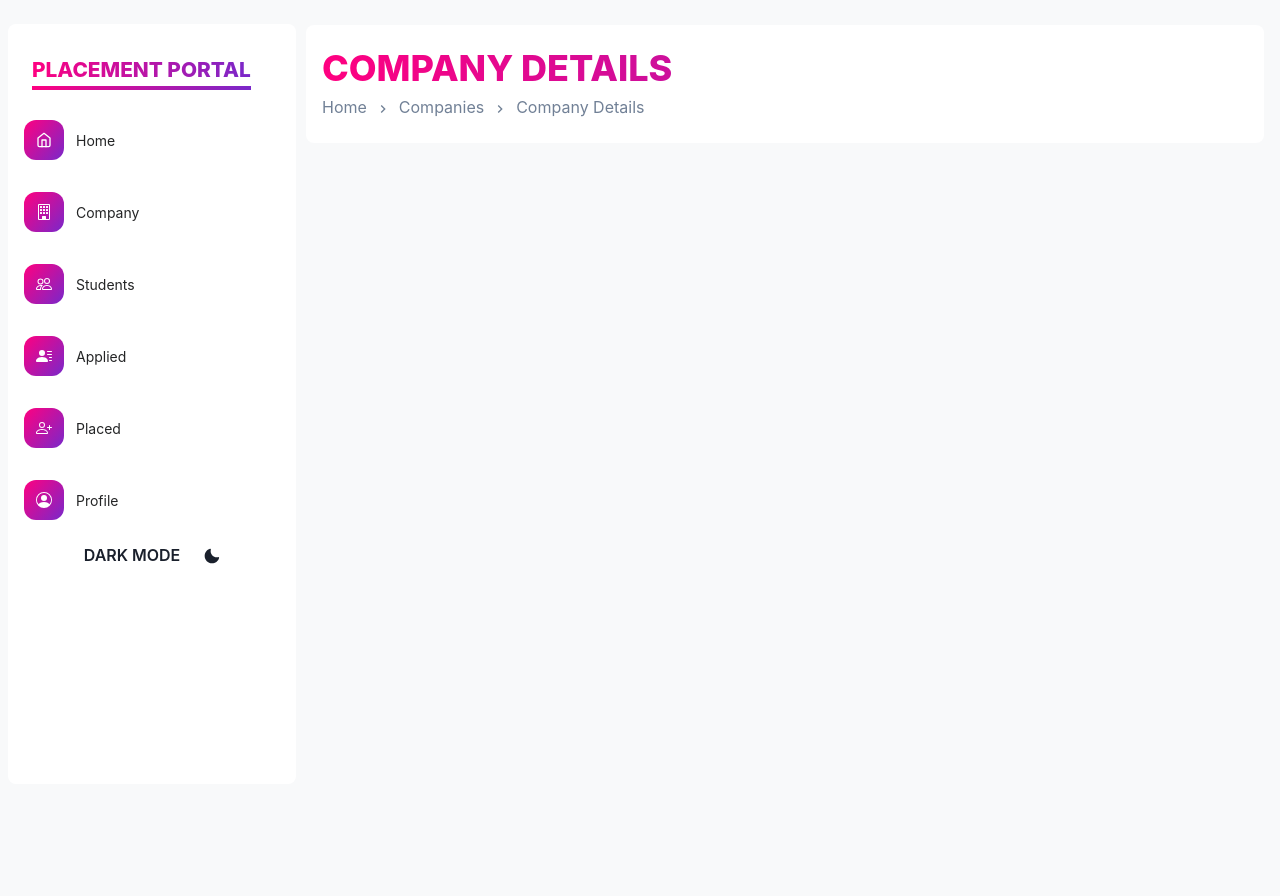
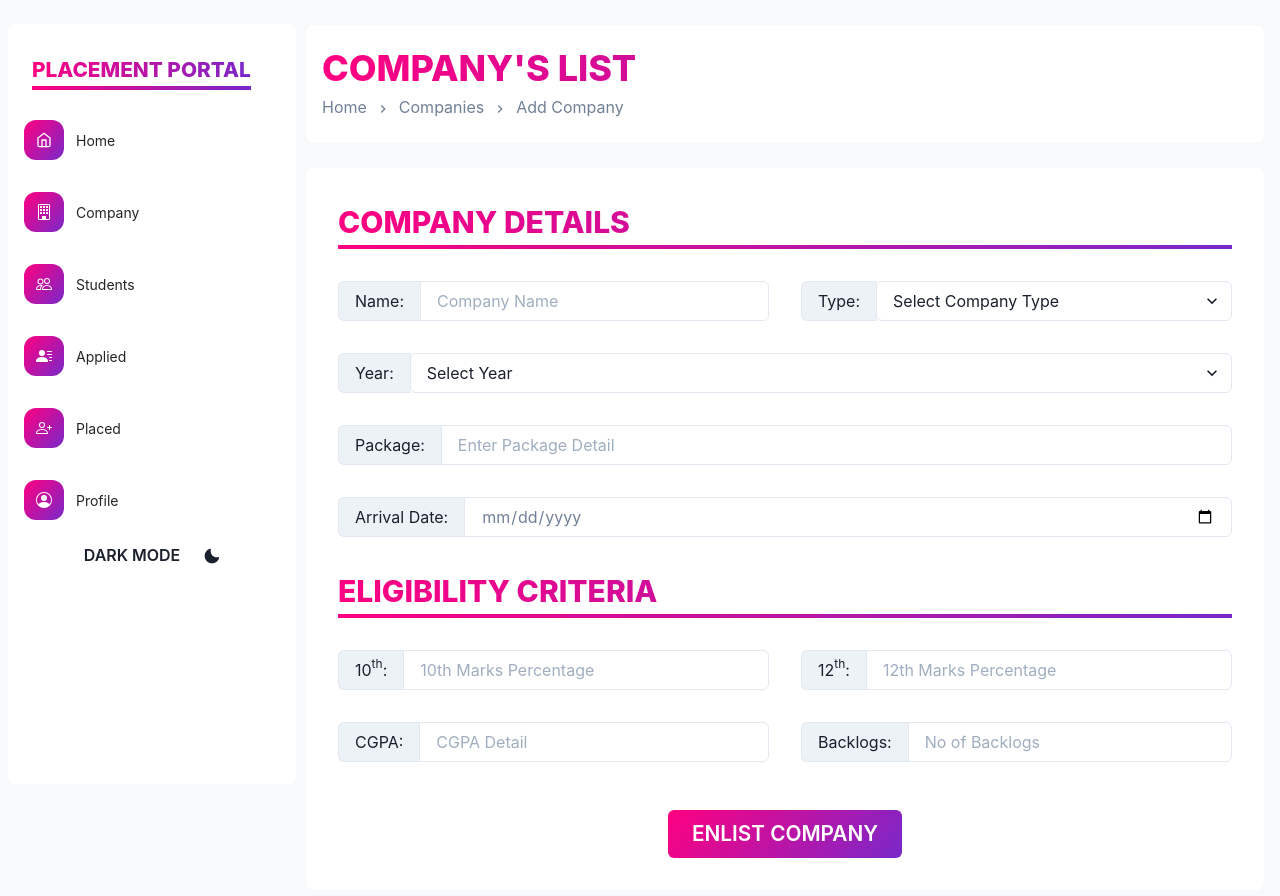
Before and after one commit to VarunSAthreya/placement-management, a Next.js app in the folder apps/web/: page /company/add in a window 1280 px wide. Shown: the top 896 px of the page. Before the commit the page ends 800 px from the top, so only its background shows below. Built offline with nearby package versions, Linux system fonts and the light colour scheme; no server answers.

Commit message:
Changed link of add company

```diff
--- a/apps/web/pages/companyForm.tsx
+++ b/apps/web/pages/company/add.tsx
@@ -8,20 +8,21 @@ import {
     Flex,
     FormControl,
     FormErrorMessage,
-    FormLabel,
     Grid,
     GridItem,
     Input,
+    InputGroup,
+    InputLeftAddon,
     Select,
     Text,
     useColorModeValue,
 } from '@chakra-ui/react';
 import { useRouter } from 'next/router';
 import { useForm } from 'react-hook-form';
-import { Loader } from '../components/Loader';
-import { Separator } from '../components/Separator';
-import { SideBar } from '../components/Sidebar';
-import { CompanyType, useCreateCompanyMutation } from '../generated/graphql';
+import { Loader } from '../../components/Loader';
+import { Separator } from '../../components/Separator';
+import { SideBar } from '../../components/Sidebar';
+import { CompanyType, useCreateCompanyMutation } from '../../generated/graphql';
 
 type FormData = {
     CGPA: number;
@@ -182,6 +183,10 @@ const CompanyForm = () => {
                                     <FormControl
                                         isInvalid={errors.name !== undefined}
                                     >
+                                        <InputGroup>
+                                            <InputLeftAddon>
+                                                Name:
+                                            </InputLeftAddon>
                                             <Input
                                                 type="text"
                                                 placeholder="Company Name"
@@ -190,6 +195,8 @@ const CompanyForm = () => {
                                                         'Please Enter The Company Name',
                                                 })}
                                             />
+                                        </InputGroup>
+
                                         <FormErrorMessage>
                                             {errors.name && errors.name.message}
                                         </FormErrorMessage>
@@ -199,6 +206,10 @@ const CompanyForm = () => {
                                     <FormControl
                                         isInvalid={errors.type !== undefined}
                                     >
+                                        <InputGroup>
+                                            <InputLeftAddon>
+                                                Type:
+                                            </InputLeftAddon>
                                             <Select
                                                 placeholder="Select Company Type"
                                                 {...register('type', {
@@ -213,6 +224,8 @@ const CompanyForm = () => {
                                                     Product
                                                 </option>
                                             </Select>
+                                        </InputGroup>
+
                                         <FormErrorMessage>
                                             {errors.type && errors.type.message}
                                         </FormErrorMessage>
@@ -222,6 +235,10 @@ const CompanyForm = () => {
                                     <FormControl
                                         isInvalid={errors.year !== undefined}
                                     >
+                                        <InputGroup>
+                                            <InputLeftAddon>
+                                                Year:
+                                            </InputLeftAddon>
                                             <Select
                                                 placeholder="Select Year"
                                                 {...register('year', {
@@ -229,10 +246,18 @@ const CompanyForm = () => {
                                                         'Please Enter The Year',
                                                 })}
                                             >
-                                            <option value="2022">2022</option>
-                                            <option value="2023">2023</option>
-                                            <option value="2024">2024</option>
+                                                <option value="2022">
+                                                    2022
+                                                </option>
+                                                <option value="2023">
+                                                    2023
+                                                </option>
+                                                <option value="2024">
+                                                    2024
+                                                </option>
                                             </Select>
+                                        </InputGroup>
+
                                         <FormErrorMessage>
                                             {errors.year && errors.year.message}
                                         </FormErrorMessage>
@@ -242,6 +267,10 @@ const CompanyForm = () => {
                                     <FormControl
                                         isInvalid={errors.package !== undefined}
                                     >
+                                        <InputGroup>
+                                            <InputLeftAddon>
+                                                Package:
+                                            </InputLeftAddon>
                                             <Input
                                                 type="number"
                                                 placeholder="Enter Package Detail"
@@ -250,19 +279,22 @@ const CompanyForm = () => {
                                                         'Please Enter The Package Detail',
                                                 })}
                                             />
+                                        </InputGroup>
+
                                         <FormErrorMessage>
                                             {errors.package &&
                                                 errors.package.message}
                                         </FormErrorMessage>
                                     </FormControl>
                                 </GridItem>
-                                <GridItem p={4} pt={0} colSpan={2}>
+                                <GridItem p={4} colSpan={2}>
                                     <FormControl
                                         isInvalid={errors.date !== undefined}
                                     >
-                                        <FormLabel m={0} color="gray.500" p={2}>
-                                            Arrival Date
-                                        </FormLabel>
+                                        <InputGroup>
+                                            <InputLeftAddon>
+                                                Arrival Date:
+                                            </InputLeftAddon>
                                             <Input
                                                 color="gray.500"
                                                 type="date"
@@ -271,6 +303,8 @@ const CompanyForm = () => {
                                                         'Please Enter The Arrival Date of The Company',
                                                 })}
                                             />
+                                        </InputGroup>
+
                                         <FormErrorMessage>
                                             {errors.date && errors.date.message}
                                         </FormErrorMessage>
@@ -295,6 +329,10 @@ const CompanyForm = () => {
                                     <FormControl
                                         isInvalid={errors.tenth !== undefined}
                                     >
+                                        <InputGroup>
+                                            <InputLeftAddon>
+                                                10 <sup>th</sup>:
+                                            </InputLeftAddon>
                                             <Input
                                                 type="number"
                                                 step="0.01"
@@ -306,6 +344,8 @@ const CompanyForm = () => {
                                                     min: 0,
                                                 })}
                                             />
+                                        </InputGroup>
+
                                         <FormErrorMessage>
                                             {errors.tenth &&
                                                 errors.tenth.message}
@@ -316,6 +356,10 @@ const CompanyForm = () => {
                                     <FormControl
                                         isInvalid={errors.twelth !== undefined}
                                     >
+                                        <InputGroup>
+                                            <InputLeftAddon>
+                                                12 <sup>th</sup>:
+                                            </InputLeftAddon>
                                             <Input
                                                 type="number"
                                                 step="0.01"
@@ -327,6 +371,8 @@ const CompanyForm = () => {
                                                     min: 0,
                                                 })}
                                             />
+                                        </InputGroup>
+
                                         <FormErrorMessage>
                                             {errors.twelth &&
                                                 errors.twelth.message}
@@ -337,6 +383,10 @@ const CompanyForm = () => {
                                     <FormControl
                                         isInvalid={errors.CGPA !== undefined}
                                     >
+                                        <InputGroup>
+                                            <InputLeftAddon>
+                                                CGPA:
+                                            </InputLeftAddon>
                                             <Input
                                                 type="number"
                                                 step="0.01"
@@ -348,6 +398,8 @@ const CompanyForm = () => {
                                                     min: 0,
                                                 })}
                                             />
+                                        </InputGroup>
+
                                         <FormErrorMessage>
                                             {errors.CGPA && errors.CGPA.message}
                                         </FormErrorMessage>
@@ -359,6 +411,10 @@ const CompanyForm = () => {
                                             errors.backlogs !== undefined
                                         }
                                     >
+                                        <InputGroup>
+                                            <InputLeftAddon>
+                                                Backlogs:
+                                            </InputLeftAddon>
                                             <Input
                                                 type="number"
                                                 placeholder="No of Backlogs"
@@ -369,6 +425,8 @@ const CompanyForm = () => {
                                                     min: 0,
                                                 })}
                                             />
+                                        </InputGroup>
+
                                         <FormErrorMessage>
                                             {errors.backlogs &&
                                                 errors.backlogs.message}
--- a/apps/web/pages/company/index.tsx
+++ b/apps/web/pages/company/index.tsx
@@ -136,7 +136,7 @@ const Company: NextPage = () => {
                                     type="submit"
                                     textTransform={'uppercase'}
                                     onClick={() => {
-                                        router.push(`/companyForm`);
+                                        router.push(`/company/add`);
                                     }}
                                 >
                                     Add New Company
```
Lines whose indentation alone changed are shown as unchanged.
